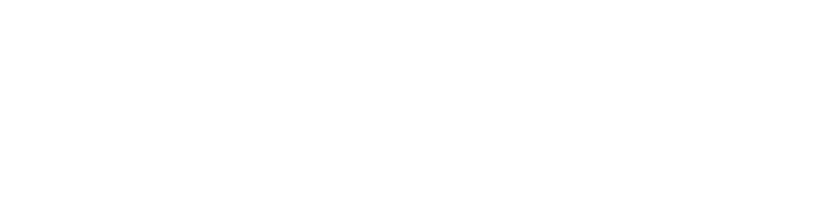
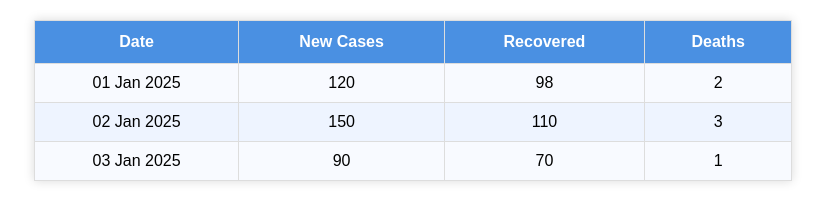
Before and after one commit to acciojob/Styled-Table-shivanijatav26, a website: page main.html in a window 1280 px wide. Shown: the whole page, without its empty margins (227-1052 px from the left). Drawn offline with Linux system fonts and the light colour scheme.

Commit message:
created a submission

```diff
--- a/main.html
+++ b/main.html
@@ -1,15 +1,69 @@
 <!DOCTYPE html>
-<html lang="en">
+<html>
 <head>
-    <meta charset="UTF-8">
-    <meta http-equiv="X-UA-Compatible" content="IE=edge">
-    <meta name="viewport" content="width=device-width, initial-scale=1.0">
-    <title>Document</title>
-    <link rel="stylesheet" href="styles.css">
+<style>
+    table {
+        width: 60%;
+        border-collapse: collapse;
+        margin: 20px auto;
+        font-family: Arial, sans-serif;
+        background: #f8faff;
+        box-shadow: 0px 0px 10px rgba(0,0,0,0.15);
+    }
+
+    th {
+        background-color: #4a90e2;
+        color: white;
+        padding: 12px;
+        border: 1px solid #ddd;
+        text-align: center;
+    }
+
+    td {
+        padding: 10px;
+        border: 1px solid #ddd;
+        text-align: center;
+    }
+
+    tr:nth-child(even) {
+        background-color: #eef4ff;
+    }
+</style>
 </head>
+
 <body>
-    <!-- add table here -->
 
+<table>
+    <thead>
+        <tr>
+            <th>Date</th>
+            <th>New Cases</th>
+            <th>Recovered</th>
+            <th>Deaths</th>
+        </tr>
+    </thead>
+
+    <tbody>
+        <tr>
+            <td>01 Jan 2025</td>
+            <td>120</td>
+            <td>98</td>
+            <td>2</td>
+        </tr>
+        <tr>
+            <td>02 Jan 2025</td>
+            <td>150</td>
+            <td>110</td>
+            <td>3</td>
+        </tr>
+        <tr>
+            <td>03 Jan 2025</td>
+            <td>90</td>
+            <td>70</td>
+            <td>1</td>
+        </tr>
+    </tbody>
+</table>
 
 </body>
 </html>
--- a/styles.css
+++ b/styles.css
@@ -1 +1,26 @@
-/* your code */
+table {
+    width: 70%;
+    border-collapse: collapse;
+    margin: 20px auto;
+    font-family: Arial, sans-serif;
+    background: #f7faff;
+    box-shadow: 0px 0px 12px rgba(0,0,0,0.15);
+}
+
+th {
+    background-color: #007bff;
+    color: white;
+    padding: 12px;
+    border: 1px solid #ccc;
+    text-align: center;
+}
+
+td {
+    padding: 10px;
+    border: 1px solid #ccc;
+    text-align: center;
+}
+
+tr:nth-child(even) {
+    background-color: #eaf2ff;
+}
```
Also changed, not shown: script.js (+15 -1 lines).
